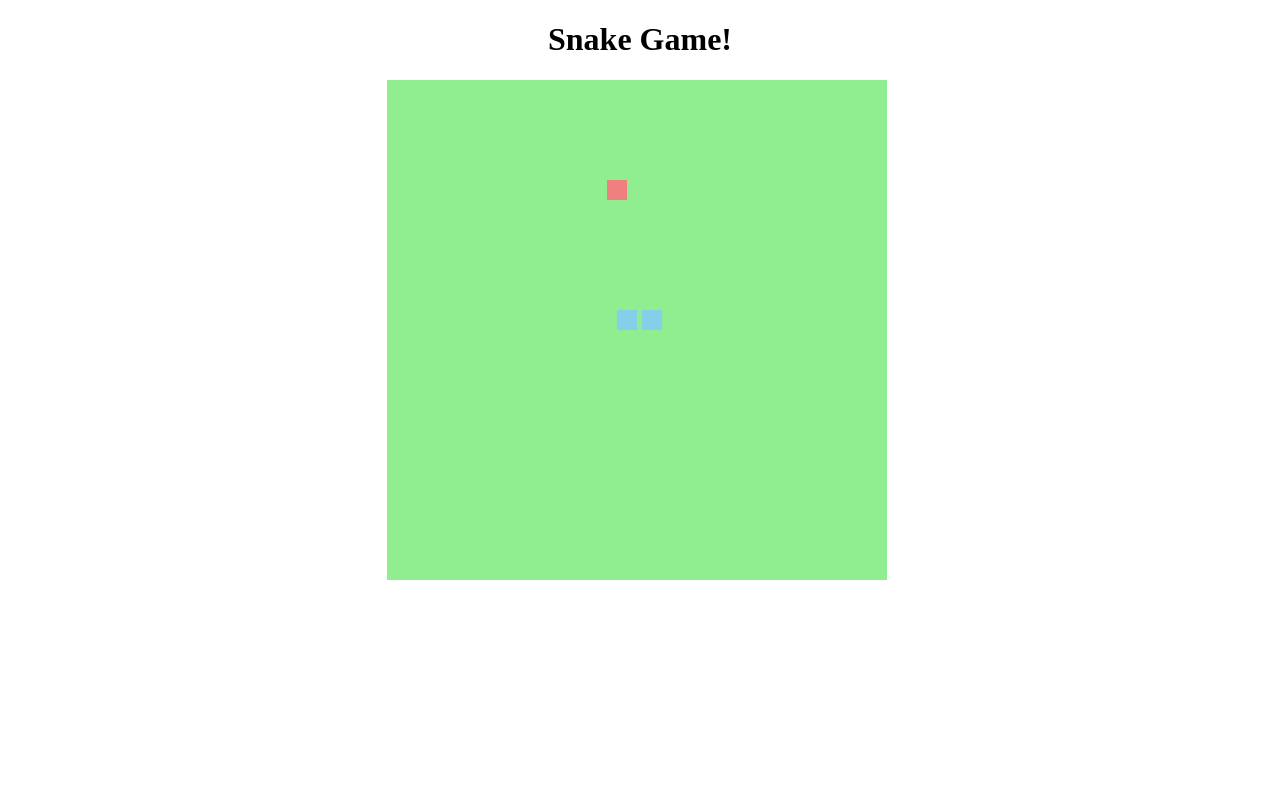
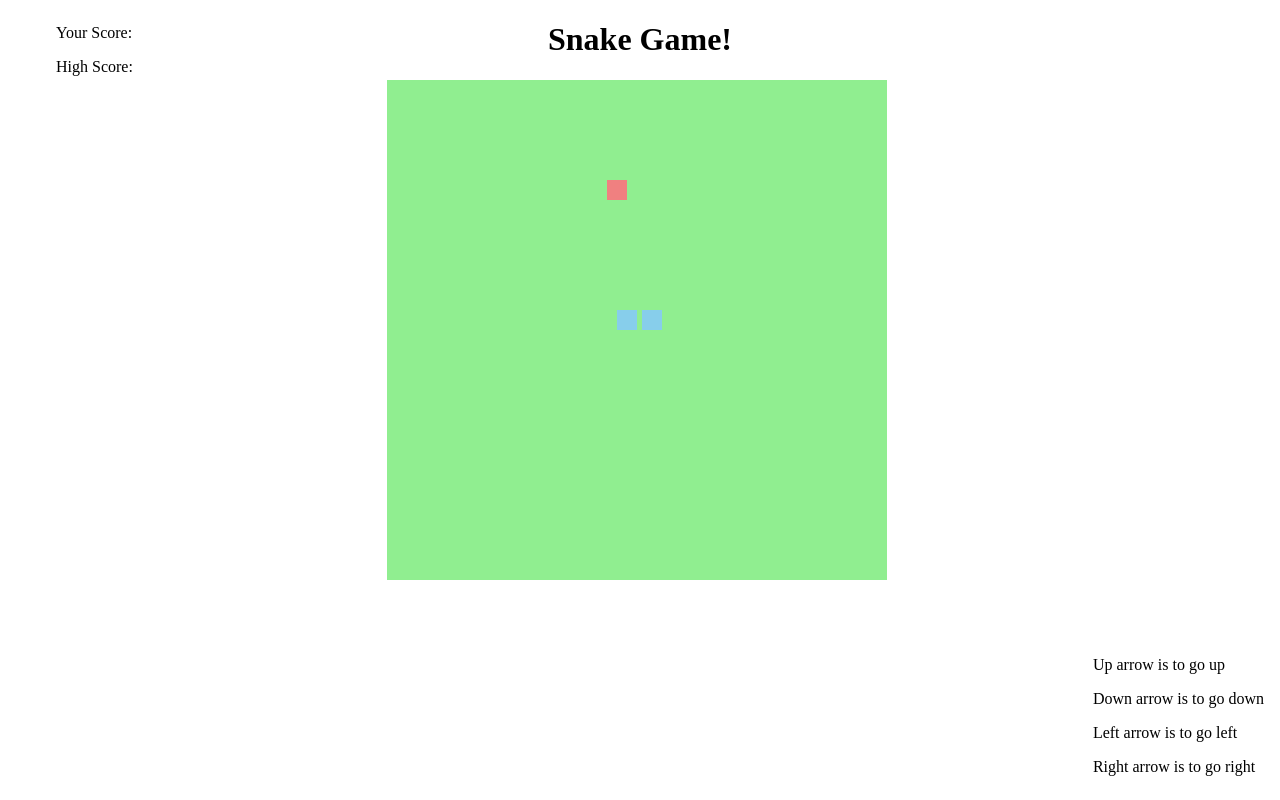
Before and after one commit to josehomero/Snake-Game-App, a plain HTML site: page index.HTML in a window 1280 px wide. Drawn offline with Linux system fonts and the light colour scheme.

Commit message:
directions and score added

```diff
--- a/index.HTML
+++ b/index.HTML
@@ -11,6 +11,18 @@
     <h1>Snake Game!</h1>
     <canvas id="game-canvas" width="500" height="500"></canvas>
 
+    <div id="snake-score">
+        <ul>Your Score:</ul>
+        <ul>High Score:</ul>
+    </div>
+
+    <div id="game-directions">
+        <ul>Up arrow is to go up</ul>
+        <ul>Down arrow is to go down</ul>
+        <ul>Left arrow is to go left</ul>
+        <ul>Right arrow is to go right</ul>
+    </div>
+
     <script src="script.js"></script>
 </body>
 
--- a/style.CSS
+++ b/style.CSS
@@ -1,3 +1,15 @@
 h1 {
     text-align: center;
 }
+
+#snake-score {
+    position: absolute;
+    top: 8px;
+    left: 16px;
+}
+
+#game-directions {
+    position: absolute;
+    bottom: 8px;
+    right: 16px;
+}
```
